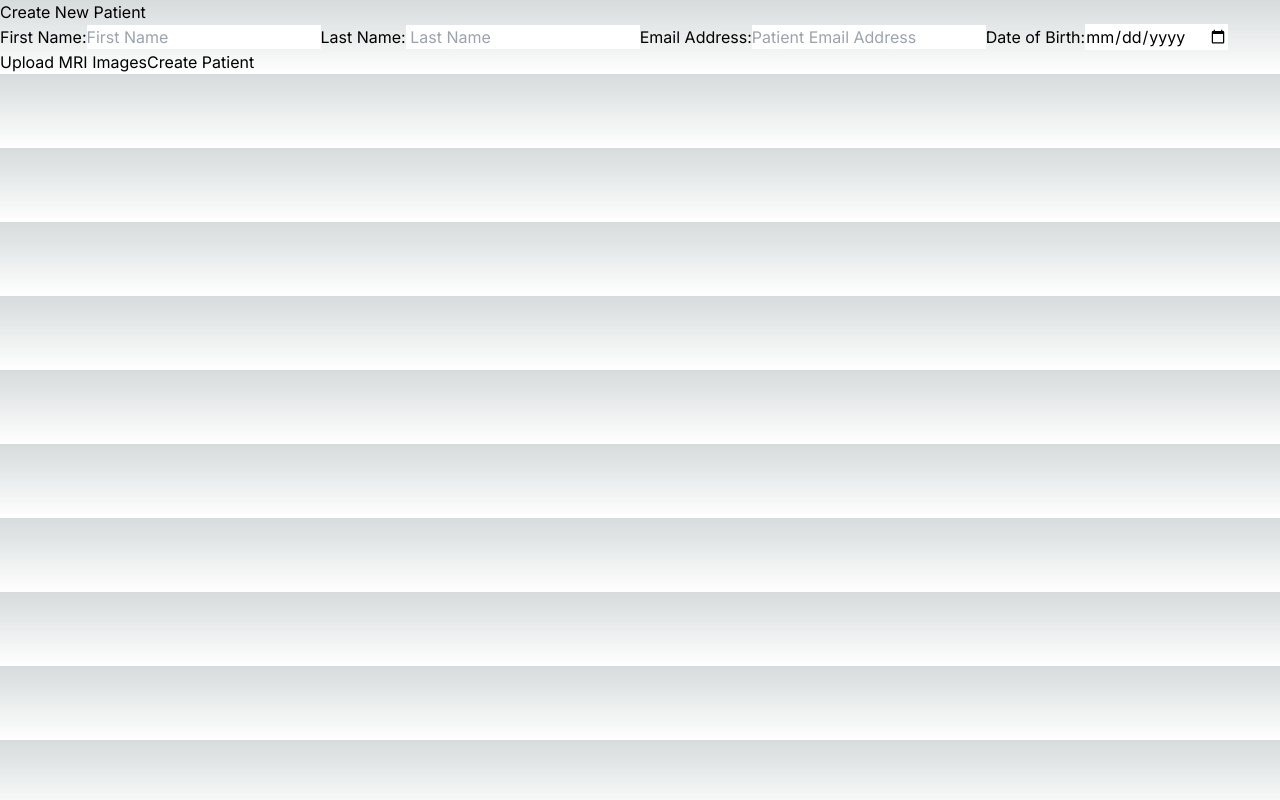
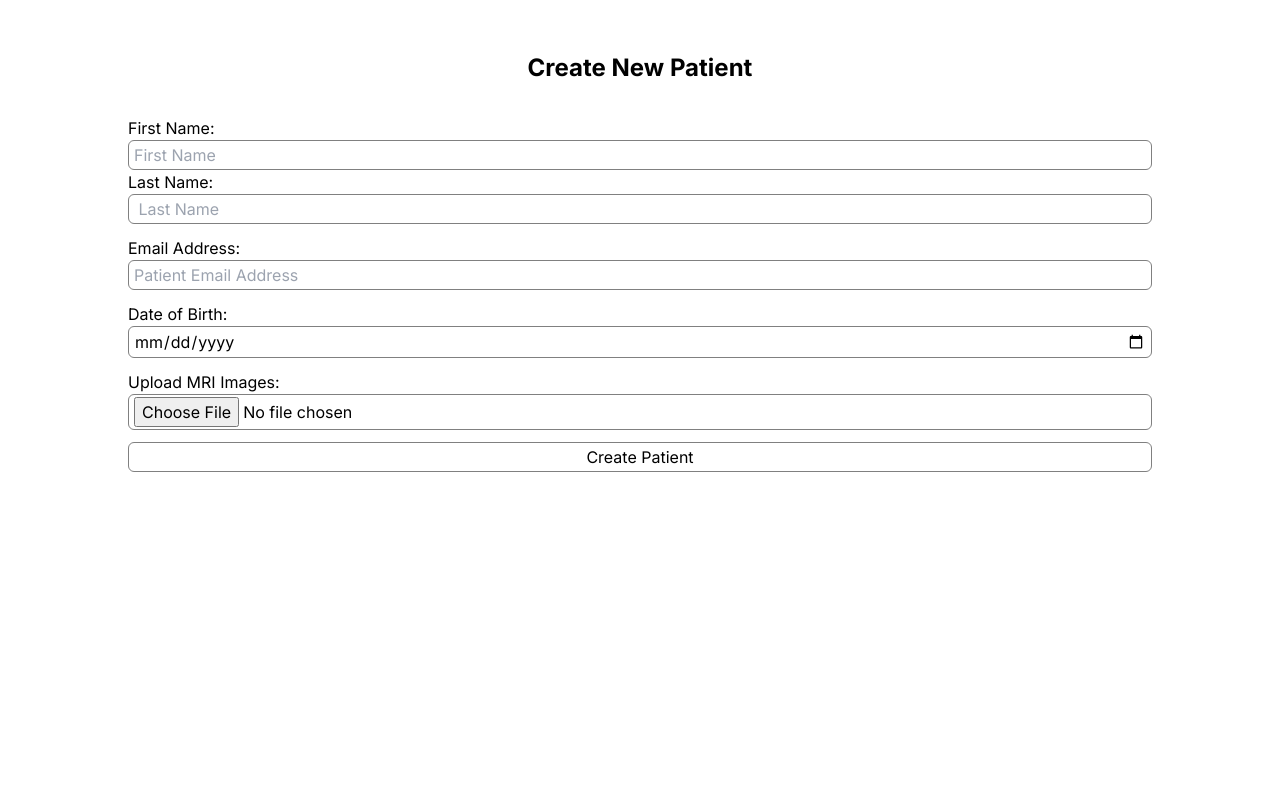
Before and after one commit to zoeyz101/brain-tumor-segmentation-frontend, a Next.js app: page /patient-creation in a window 1280 px wide. Built offline with nearby package versions, Linux system fonts and the light colour scheme.

Commit message:
Add some formatting to patient form

```diff
--- a/src/app/globals.css
+++ b/src/app/globals.css
@@ -18,10 +18,35 @@
 
 body {
   color: rgb(var(--foreground-rgb));
-  background: linear-gradient(
-      to bottom,
-      transparent,
-      rgb(var(--background-end-rgb))
-    )
-    rgb(var(--background-start-rgb));
+  background: #ffffff;
 }
+
+h1 {
+  color: #000000;
+  font-size: x-large;
+  font-weight: bold;
+  padding-top: 50px;
+  padding-bottom: 30px;
+  text-align: center;
+}
+
+div {
+  width: 100%;
+}
+
+/** Styling for forms **/
+form {
+  width: 80%;
+}
+
+form input {
+  border: 1px solid gray;
+  border-radius: 6px;
+  padding: 2px 5px;
+  display: block;
+  width: 100%;
+}
+
+form label {
+  display: block;
+}
--- a/src/app/patient-creation/page.tsx
+++ b/src/app/patient-creation/page.tsx
@@ -23,55 +23,70 @@ function CreatePatientForm() {
   }
 
   return (
-    <form onSubmit = { handleSubmit }>
-      <label>
-        First Name:
+    <form onSubmit={ handleSubmit }>
+      <div className='row-auto mb-3'>
+        <div className='col-auto'>
+        <label htmlFor='firstName'>First Name: </label>
         <input
-          type = 'text'
-          placeholder = 'First Name'
-          name = 'firstName'
-          value = { formData.firstName }
-          onChange = { handleChange }
+          type='text'
+          id='firstName'
+          placeholder='First Name'
+          aria-label='First Name'
+          name='firstName'
+          value={ formData.firstName }
+          onChange={ handleChange }
         />
-      </label>
-      <label>
-        Last Name:
+        </div>
+        <div className='col-auto'>
+        <label htmlFor='lastName'>Last Name: </label>
         <input
-          type = 'text'
-          placeholder = ' Last Name'
-          name = 'lastName'
-          value = { formData.lastName }
-          onChange = { handleChange }
+          type='text'
+          id='lastName'
+          placeholder=' Last Name'
+          aria-label='Last Name'
+          name='lastName'
+          value={ formData.lastName }
+          onChange={ handleChange }
         />
-      </label>
-      <label>
-        Email Address:
+        </div>
+      </div>
+      <div className='row-auto mb-3'>
+        <label htmlFor='email'>Email Address: </label>
         <input
-          type = 'email'
-          placeholder = 'Patient Email Address'
-          name = 'email'
-          value = { formData.email }
-          onChange = { handleChange }
+          type='email'
+          id='email'
+          placeholder='Patient Email Address'
+          aria-label='Patient Email Address'
+          name='email'
+          value={ formData.email }
+          onChange={ handleChange }
         />
-      </label>
-      <label>
-        Date of Birth:
+      </div>
+      <div className='row-auto mb-3'>
+        <label htmlFor='dob'>Date of Birth: </label>
         <input
-          type = 'date'
-          name = 'dob'
-          value = { formData.dob }
-          onChange = { handleChange }
+          type='date'
+          id='dob'
+          aria-label='Date of Birth'
+          name='dob'
+          value={ formData.dob }
+          onChange={ handleChange }
         />
-      </label>
-      <input type = 'button' value = 'Upload MRI Images' />
-      <input type = 'submit' value = 'Create Patient' />
+      </div>
+      <div className='row-auto mb-3'>
+        <label htmlFor='imageUpload'>Upload MRI Images: </label>
+        <input type='file' id='imageUpload' />
+      </div>
+      <div className = 'row-auto'>
+        <input type='submit' value='Create Patient' />
+      </div>
     </form>
   )
 }
 
 export default function Page() {
-  return <div>
+  return <div className='w-100'>
     <h1>Create New Patient</h1>
-    { CreatePatientForm() }
+    <div className='flex justify-center'>{ CreatePatientForm() }</div>
   </div>
 }
```
